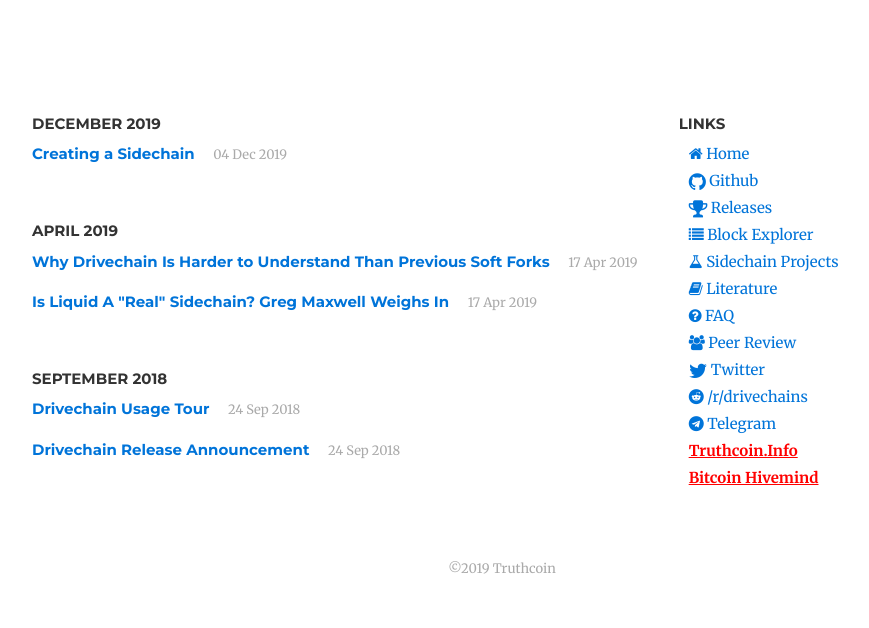
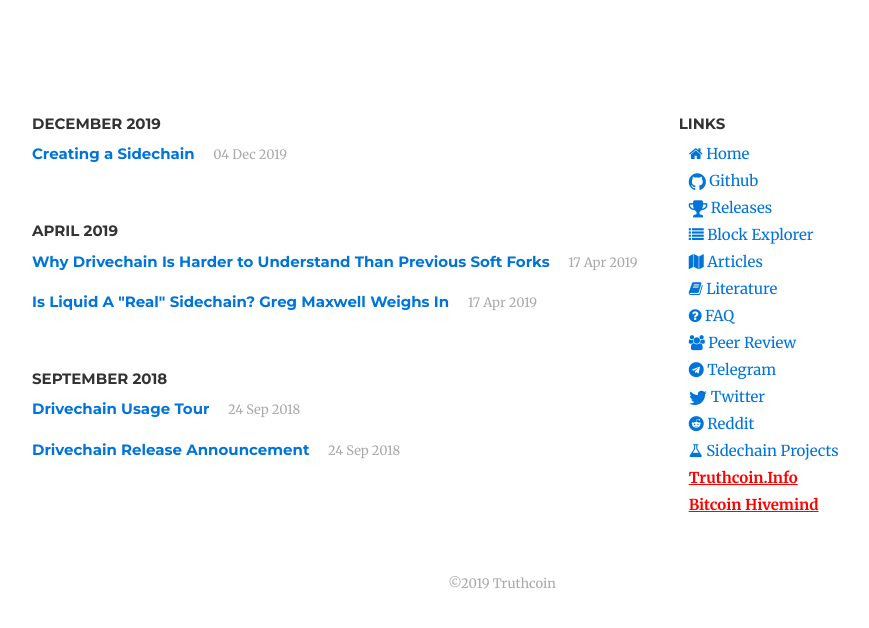
Before and after one commit to drivechain-project/drivechain.info, a Jekyll site: the page built from archive.html, in a window 1280 px wide. Shown: the top 628 px of the page, without its empty margins (138-1007 px from the left). Built offline with Jekyll 4.4.1, drawn with Linux system fonts in a browser that asks for light colours; comment, search, counter and statistics services are not loaded.

Commit message:
update sidebar

```diff
--- a/_includes/sidebar.html
+++ b/_includes/sidebar.html
@@ -8,15 +8,17 @@
   <li><a href="https://github.com/drivechain-project"><i class="fa fa-github fa-lg"></i> Github</a></li>
   <li><a href="http://www.drivechain.info/releases/index.html"><i class="fa fa-trophy fa-lg" aria-hidden="true"></i> Releases</a></li>
   <li><a href="http://explorer.drivechain.info/"><i class="fa fa-list"></i> Block Explorer</a></li>
-  <li><a href="http://www.drivechain.info/projects/index.html"><i class="fa fa-flask"></i> Sidechain Projects</a></li>
 
+  <li><a href="http://www.drivechain.info/archive/"><i class="fa fa-map" aria-hidden="true"></i> Articles</a></li>
   <li><a href="http://www.drivechain.info/literature/index.html"><i class="fa fa-book"></i> Literature</a></li>
   <li><a href="http://www.drivechain.info/faq/index.html"><i class="fa fa-question-circle"></i> FAQ</a></li>
   <li><a href="http://www.drivechain.info/peer-review/peer-review-new/"><i class="fa fa-group"></i> Peer Review</a></li>
 
+  <li><a href="https://t.me/DcInsiders/"><i class="fa fa-telegram" aria-hidden="true"></i> Telegram</a></li>
   <li><a href="https://twitter.com/truthcoin"><i class="fa fa-twitter fa-lg"></i> Twitter</a></li>
-  <li><a href="https://www.reddit.com/r/Drivechains/"><i class="fa fa-reddit"></i> /r/drivechains</a></li>
-  <li><a href="https://t.me/DcInsiders/"><i class="fa fa-telegram" aria-hidden="true"></i> Telegram</a></li>
+  <li><a href="https://www.reddit.com/r/Drivechains/"><i class="fa fa-reddit"></i> Reddit</a></li>
+
+  <li><a href="http://www.drivechain.info/projects/index.html"><i class="fa fa-flask"></i> Sidechain Projects</a></li>
 
   <li><a href="http://www.truthcoin.info/" style="color:#FF0000"><b><u>Truthcoin.Info</u></b></a></li>
   <li><a href="http://www.bitcoinhivemind.com/" style="color:#FF0000"><b><u>Bitcoin Hivemind</u></b></a></li>
```
